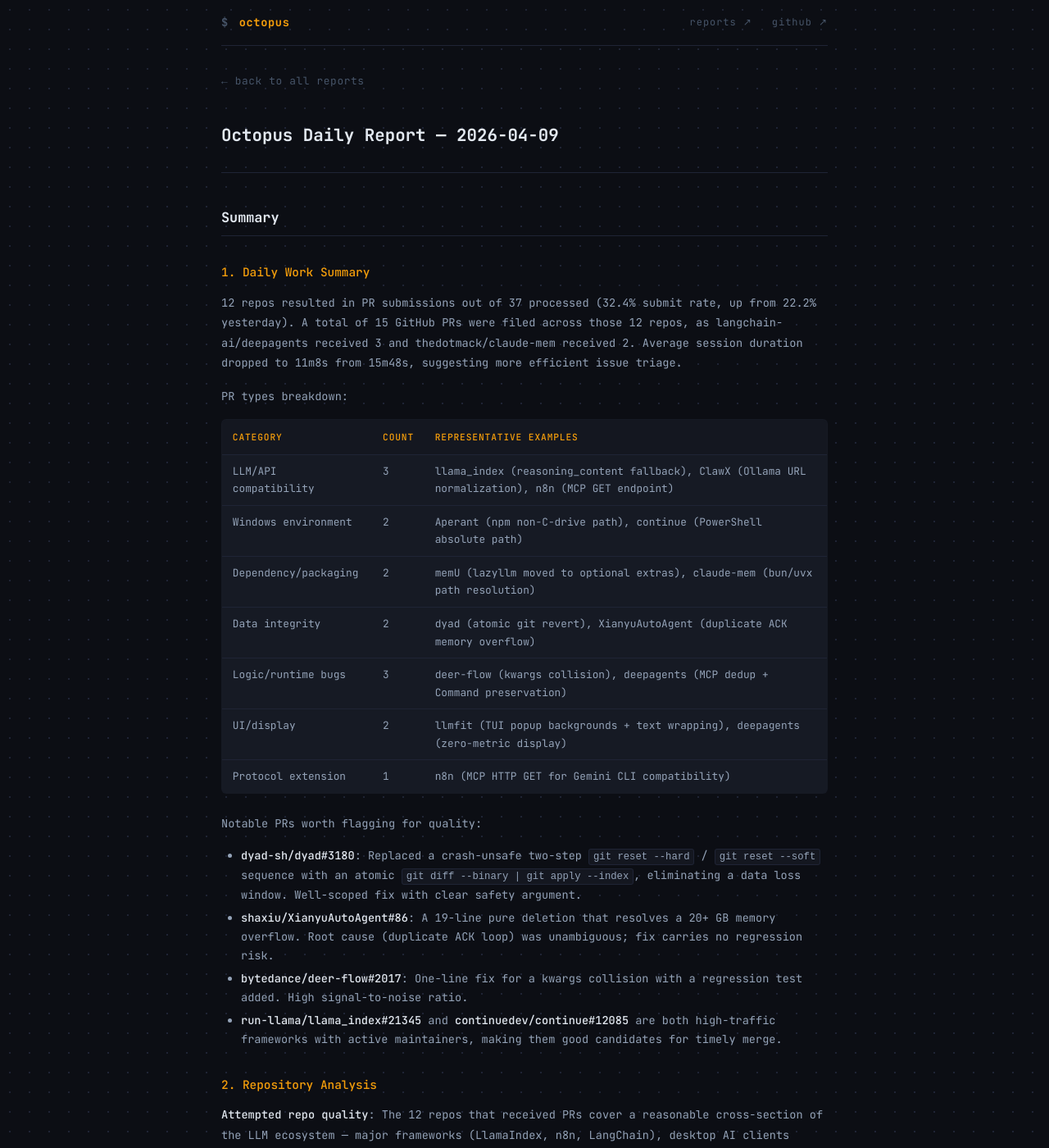
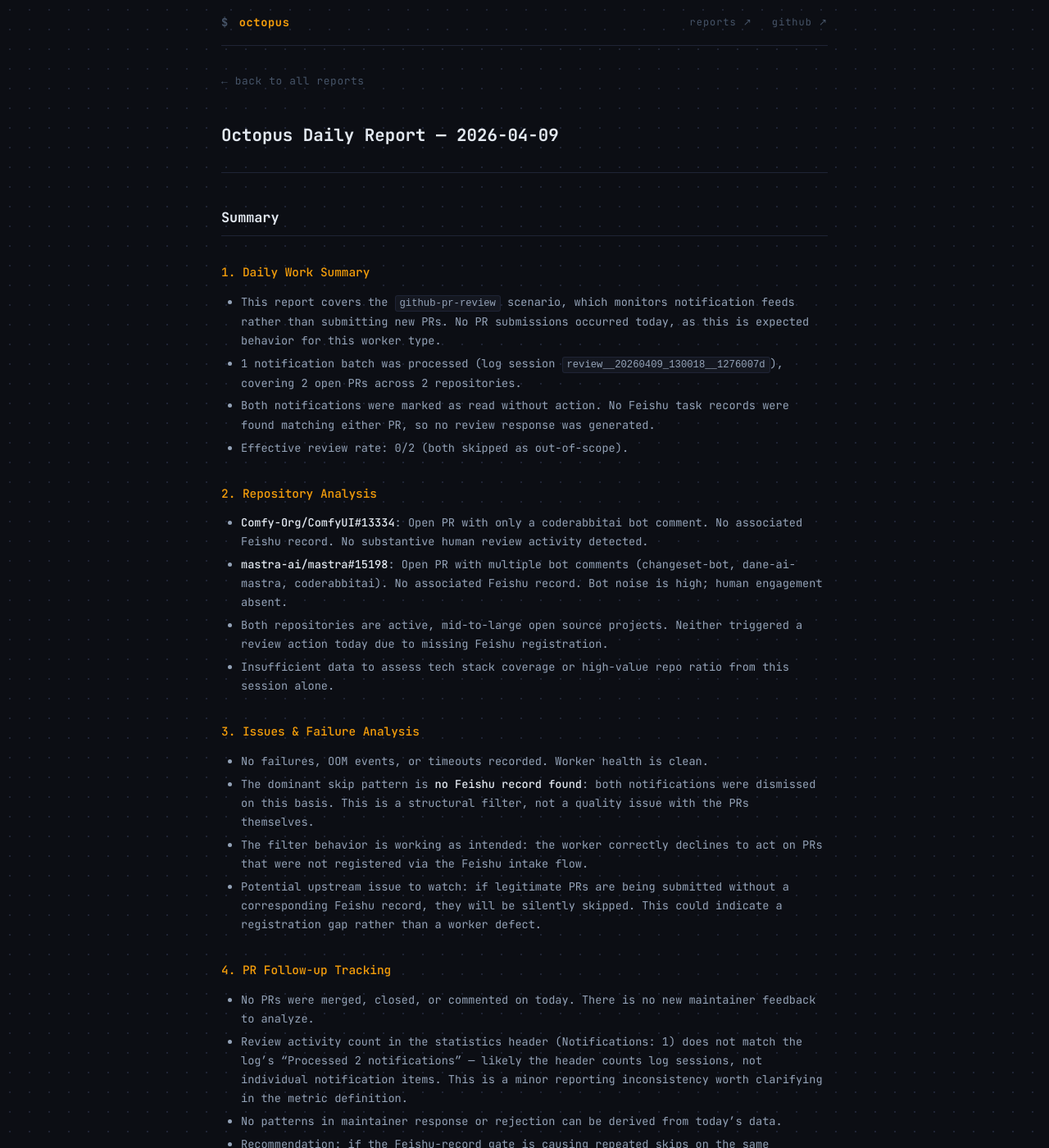
Before and after one commit to octo-patch/daily-reports, a Jekyll site: the page built from 2026-04/2026-04-09.md, in a window 1280 px wide and 1400 px high. Shown: the whole window at 82% size. Built offline with Jekyll 4.4.1, drawn with Linux system fonts in a browser that asks for light colours; some of the changed text lies outside the part shown.

Commit message:
daily report: 2026-04-09

```diff
--- a/2026-04/2026-04-09.md
+++ b/2026-04/2026-04-09.md
@@ -1,81 +1,35 @@
 ---
 layout: report
 title: "Octopus Daily Report — 2026-04-09"
-summary: "12 repos resulted in PR submissions out of 37 processed (32.4% submit rate, up from 22.2% yesterday). A total of 15 GitHub PRs were filed across those 12 repos, as langchain-ai/deepagents received 3 a"
+summary: "- This report covers the `github-pr-review` scenario, which monitors notification feeds rather than submitting new PRs. No PR submissions occurred today, as this is expected behavior for this worker t"
 ---
 
 ## Summary
 
 ### 1. Daily Work Summary
 
-12 repos resulted in PR submissions out of 37 processed (32.4% submit rate, up from 22.2% yesterday). A total of 15 GitHub PRs were filed across those 12 repos, as langchain-ai/deepagents received 3 and thedotmack/claude-mem received 2. Average session duration dropped to 11m8s from 15m48s, suggesting more efficient issue triage.
-
-PR types breakdown:
-
-| Category | Count | Representative Examples |
-|---|---|---|
-| LLM/API compatibility | 3 | llama_index (reasoning_content fallback), ClawX (Ollama URL normalization), n8n (MCP GET endpoint) |
-| Windows environment | 2 | Aperant (npm non-C-drive path), continue (PowerShell absolute path) |
-| Dependency/packaging | 2 | memU (lazyllm moved to optional extras), claude-mem (bun/uvx path resolution) |
-| Data integrity | 2 | dyad (atomic git revert), XianyuAutoAgent (duplicate ACK memory overflow) |
-| Logic/runtime bugs | 3 | deer-flow (kwargs collision), deepagents (MCP dedup + Command preservation) |
-| UI/display | 2 | llmfit (TUI popup backgrounds + text wrapping), deepagents (zero-metric display) |
-| Protocol extension | 1 | n8n (MCP HTTP GET for Gemini CLI compatibility) |
-
-Notable PRs worth flagging for quality:
-
-- **dyad-sh/dyad#3180**: Replaced a crash-unsafe two-step `git reset --hard` / `git reset --soft` sequence with an atomic `git diff --binary | git apply --index`, eliminating a data loss window. Well-scoped fix with clear safety argument.
-- **shaxiu/XianyuAutoAgent#86**: A 19-line pure deletion that resolves a 20+ GB memory overflow. Root cause (duplicate ACK loop) was unambiguous; fix carries no regression risk.
-- **bytedance/deer-flow#2017**: One-line fix for a kwargs collision with a regression test added. High signal-to-noise ratio.
-- **run-llama/llama_index#21345** and **continuedev/continue#12085** are both high-traffic frameworks with active maintainers, making them good candidates for timely merge.
+- This report covers the `github-pr-review` scenario, which monitors notification feeds rather than submitting new PRs. No PR submissions occurred today, as this is expected behavior for this worker type.
+- 1 notification batch was processed (log session `review__20260409_130018__1276007d`), covering 2 open PRs across 2 repositories.
+- Both notifications were marked as read without action. No Feishu task records were found matching either PR, so no review response was generated.
+- Effective review rate: 0/2 (both skipped as out-of-scope).
 
 ### 2. Repository Analysis
 
-**Attempted repo quality**: The 12 repos that received PRs cover a reasonable cross-section of the LLM ecosystem — major frameworks (LlamaIndex, n8n, LangChain), desktop AI clients (Aperant, ClawX, Dyad), and infrastructure tooling (claude-mem, XianyuAutoAgent). Tech stack coverage spans TypeScript/Electron, Python, and Rust.
-
-**Skip reason breakdown (24 skipped)**:
-
-| Reason | Count | Examples |
-|---|---|---|
-| All actionable bugs already have linked PRs from others | ~14 | VectifyAI/PageIndex, HKUDS/ClawWork, virattt/ai-hedge-fund, firecrawl/firecrawl, browser-use/browser-use, promptfoo/promptfoo |
-| All issues are enhancements/RFC, no bugs | 2 | PentAGI, MiroThinker |
-| No open issues | 1 | jovanSAPFIONEER/Network-AI |
-| GitHub connectivity failure | 1 | guidance-ai/guidance (GitHub unreachable, Baidu reachable) |
-| Prior session already handled all actionable issues | ~4 | katanemo/plano (3 prior PRs), several stale subagent sessions |
-| Incomplete/transient state (log artifact) | ~2 | Log entries referencing already-completed background tasks |
-
-The dominant skip reason — other contributors having already filed PRs — indicates the queue is drawing from active, well-watched repos. This is not a selection quality problem; it reflects competitive open-source issue coverage.
-
-The guidance-ai/guidance connectivity failure (GitHub unreachable but Baidu accessible) suggests a routing or firewall issue specific to github.com from this environment at that time. Worth monitoring if it recurs.
-
-**Failure analysis (1 failed)**:
-
-The sole failure was infrastructure-level: `/home/ximi/.claude.json` contained malformed JSON (unexpected end of input). The worker could not initialize Claude CLI and retried three times before exiting. A backup was auto-created at `/home/ximi/.claude/backups/.claude.json.backup.1775688862066`. This is unrelated to the upstream repo. The likely cause is a concurrent write truncating the file mid-flush. No upstream repo was at fault.
+- **Comfy-Org/ComfyUI#13334**: Open PR with only a coderabbitai bot comment. No associated Feishu record. No substantive human review activity detected.
+- **mastra-ai/mastra#15198**: Open PR with multiple bot comments (changeset-bot, dane-ai-mastra, coderabbitai). No associated Feishu record. Bot noise is high; human engagement absent.
+- Both repositories are active, mid-to-large open source projects. Neither triggered a review action today due to missing Feishu registration.
+- Insufficient data to assess tech stack coverage or high-value repo ratio from this session alone.
 
 ### 3. Issues & Failure Analysis
 
-**Failure root causes**:
-
-- The single test-failure-classified failure was actually a config corruption error, not a test runner failure. The `Failed: 1` entry in the task table should be categorized as `Config Error` for accuracy. No upstream test suite was involved.
-
-**Skip patterns**:
-
-- The high skip rate (24/37 = 64.9%) is structurally expected given queue composition: popular repos with active contributor communities will have most bugs claimed within hours of filing. This is not a signal of bot underperformance.
-- Two repos (PentAGI, MiroThinker) had zero bugs in their issue tracker — all open issues were enhancements or product discussions. These repos should be deprioritized in future queue selection unless the scan date is refreshed after a period of inactivity.
-- The `guidance-ai/guidance` network failure is worth isolating: if GitHub is intermittently unreachable, repos should be requeued rather than permanently marked skipped.
-
-**Bot vs. upstream issues**:
-
-- The `.claude.json` corruption is a bot-side infrastructure issue. If this file is written by multiple concurrent workers, a file lock or atomic write (write to temp file then rename) should be introduced.
-- The `langchain-ai/deepagents` log notes that the repo auto-closes PRs from non-pre-assigned contributors. This is an upstream policy constraint, not a bot issue, but the 3 PRs filed there are at high risk of immediate closure.
+- No failures, OOM events, or timeouts recorded. Worker health is clean.
+- The dominant skip pattern is **no Feishu record found**: both notifications were dismissed on this basis. This is a structural filter, not a quality issue with the PRs themselves.
+- The filter behavior is working as intended: the worker correctly declines to act on PRs that were not registered via the Feishu intake flow.
+- Potential upstream issue to watch: if legitimate PRs are being submitted without a corresponding Feishu record, they will be silently skipped. This could indicate a registration gap rather than a worker defect.
 
 ### 4. PR Follow-up Tracking
 
-Review activity today: 0 merges, 0 closes, 0 comments. No maintainer feedback is available for analysis.
-
-Since review data is zero, the following observations are based on structural risk rather than observed feedback:
-
-- **langchain-ai/deepagents**: The log explicitly states this repo auto-closes PRs from contributors not pre-assigned to an issue. All 3 PRs (#2608, #2609, #2610) are likely to be closed by automation. Recommend removing this repo from the active queue until a policy exception or issue assignment is in place.
-- **n8n-io/n8n#28224**: Submitted as a draft PR. Draft PRs in large repos with active maintainer teams (n8n triages quickly) may be overlooked if maintainers do not review drafts. Consider submitting as ready-for-review if the fix is complete.
-- **run-llama/llama_index#21345** and **continuedev/continue#12085**: Both are high-traffic repos with CI pipelines. If CI passes, maintainer response time is typically short. Worth checking merge status within 48 hours.
-- No data yet on cumulative merge rate across prior days. Recommend tracking this metric once the oldest PRs from prior sessions reach the 7-day mark.
+- No PRs were merged, closed, or commented on today. There is no new maintainer feedback to analyze.
+- Review activity count in the statistics header (Notifications: 1) does not match the log's "Processed 2 notifications" — likely the header counts log sessions, not individual notification items. This is a minor reporting inconsistency worth clarifying in the metric definition.
+- No patterns in maintainer response or rejection can be derived from today's data.
+- Recommendation: if the Feishu-record gate is causing repeated skips on the same repositories across multiple days, add a deduplication or staleness check to avoid repeatedly receiving and dismissing the same notification.
```
